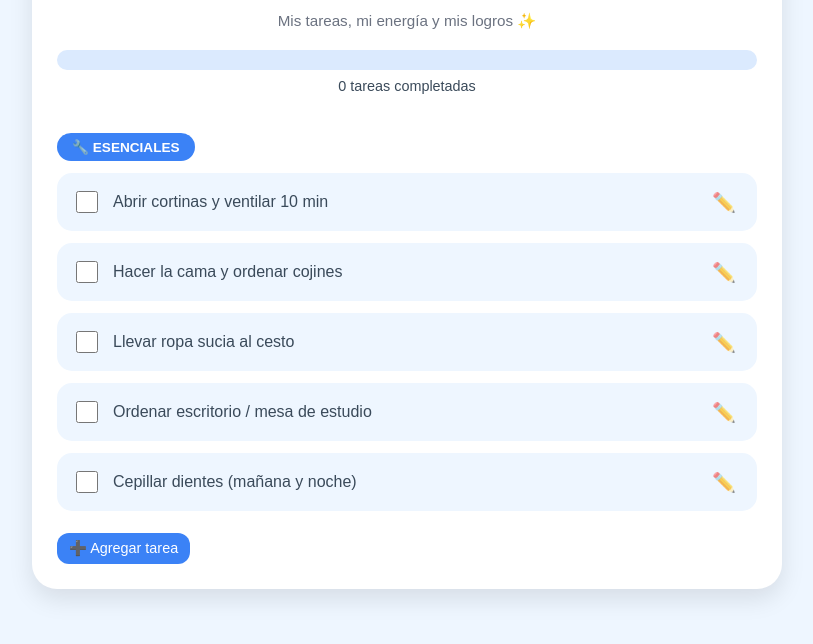
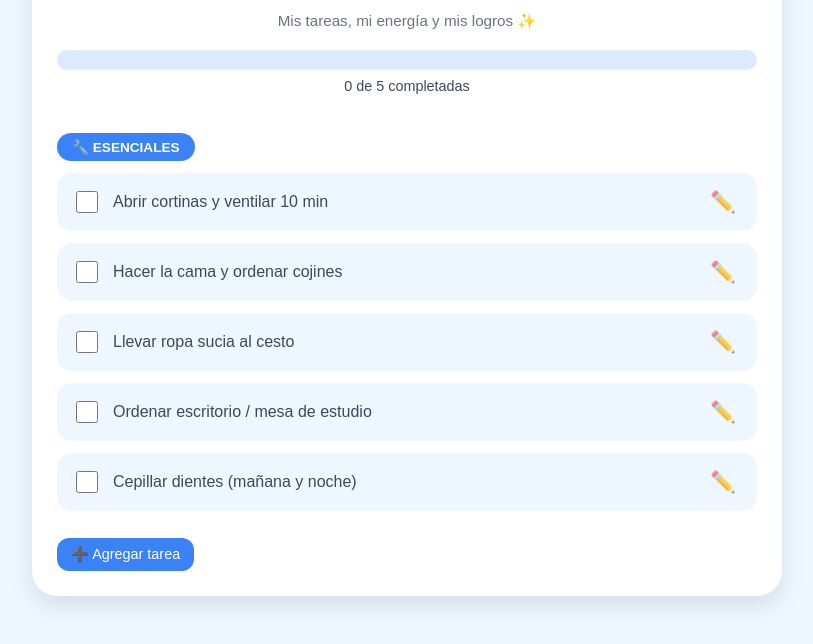
Before and after one commit to tabris42/Aplicacion-Mis-tareas-del-dia-boys, a plain HTML site: page index.html in a window 1280 px wide. Shown: the part 120-764 px from the top of the page, without its empty margins (233-1046 px from the left). Drawn offline with Linux system fonts and the light colour scheme.

Commit message:
Update index.html

```diff
--- a/index.html
+++ b/index.html
@@ -43,6 +43,7 @@
         border-radius: 15px;
         height: 14px;
         padding: 3px;
+        margin-bottom: 8px;
     }
 
     #progress-bar {
@@ -86,6 +87,12 @@
         width: 22px;
         height: 22px;
         margin-right: 15px;
+        cursor: pointer;
+    }
+
+    .task-text {
+        font-size: 1rem;
+        flex-grow: 1;
     }
 
     .edit-btn {
@@ -93,7 +100,7 @@
         right: 15px;
         background: none;
         border: none;
-        font-size: 1.2rem;
+        font-size: 1.3rem;
         cursor: pointer;
         opacity: 0.7;
     }
@@ -103,9 +110,9 @@
     }
 
     .add-task-btn {
-        margin-top: 10px;
+        margin-top: 15px;
         display: inline-block;
-        padding: 7px 12px;
+        padding: 8px 14px;
         background: #3b82f6;
         color: white;
         border-radius: 12px;
@@ -126,7 +133,7 @@
 <div class="progress-box">
     <div id="progress-bar"></div>
 </div>
-<p class="progress-text">0 tareas completadas</p>
+<p class="progress-text">0 de 0 completadas</p>
 
 <!-- CATEGORÍA -->
 <div class="category-label">🔧 ESENCIALES</div>
@@ -175,8 +182,8 @@
         const completed = document.querySelectorAll(".task-check:checked").length;
         const total = checks.length;
         const bar = document.getElementById("progress-bar");
+
         bar.style.width = (completed / total) * 100 + "%";
-
         document.querySelector(".progress-text").textContent =
             `${completed} de ${total} completadas`;
     }
@@ -196,9 +203,9 @@
         if (!name) return;
 
         const container = document.getElementById("tasks-container");
-
         const div = document.createElement("div");
         div.className = "task-card";
+
         div.innerHTML = `
             <input type="checkbox" class="task-check">
             <span class="task-text">${name}</span>
@@ -208,6 +215,8 @@
         container.appendChild(div);
         updateProgress();
     }
+
+    updateProgress();
 </script>
 
 </body>
```
